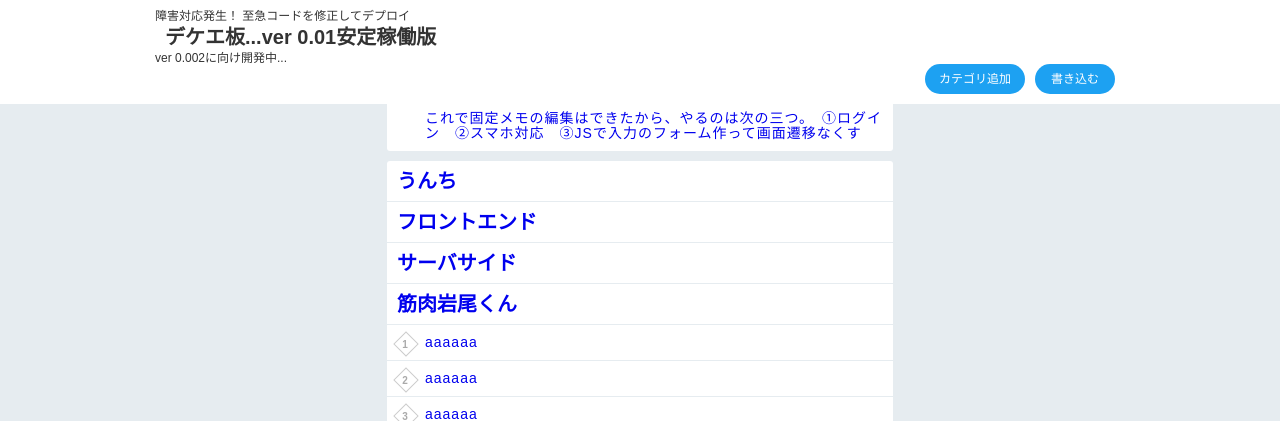
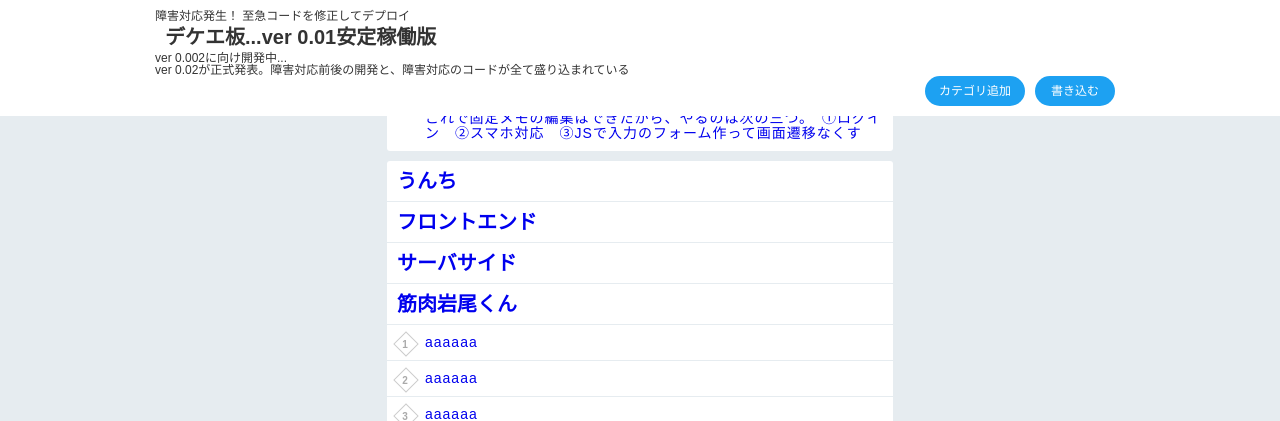
Before and after one commit to MoritaHiroki87/tryweb, a Django app: page /dekita/ in a window 1280 px wide. Shown: the top 421 px of the page. Run offline with Django 3.2, Linux system fonts and the light colour scheme; data comes from the database, SQL or seed files in the repository.

Commit message:
ver 0.02が正式発表。障害対応前後の開発と、障害対応のコードが全て盛り込まれている。

```diff
--- a/templates/dekita/index.html
+++ b/templates/dekita/index.html
@@ -17,6 +17,7 @@
             <p>障害対応発生！ 至急コードを修正してデプロイ</p>
             <h1 class="title">デケエ板...ver 0.01安定稼働版</h1>
             <p>ver 0.002に向け開発中...</p>
+            <p>ver 0.02が正式発表。障害対応前後の開発と、障害対応のコードが全て盛り込まれている</p>
             <a class="todo-add" href="{% url 'dekita:add' %}">書き込む</a>
             <a class="category-add" href="{% url 'dekita:add_category' %}">カテゴリ追加</a>
         </div>
```
